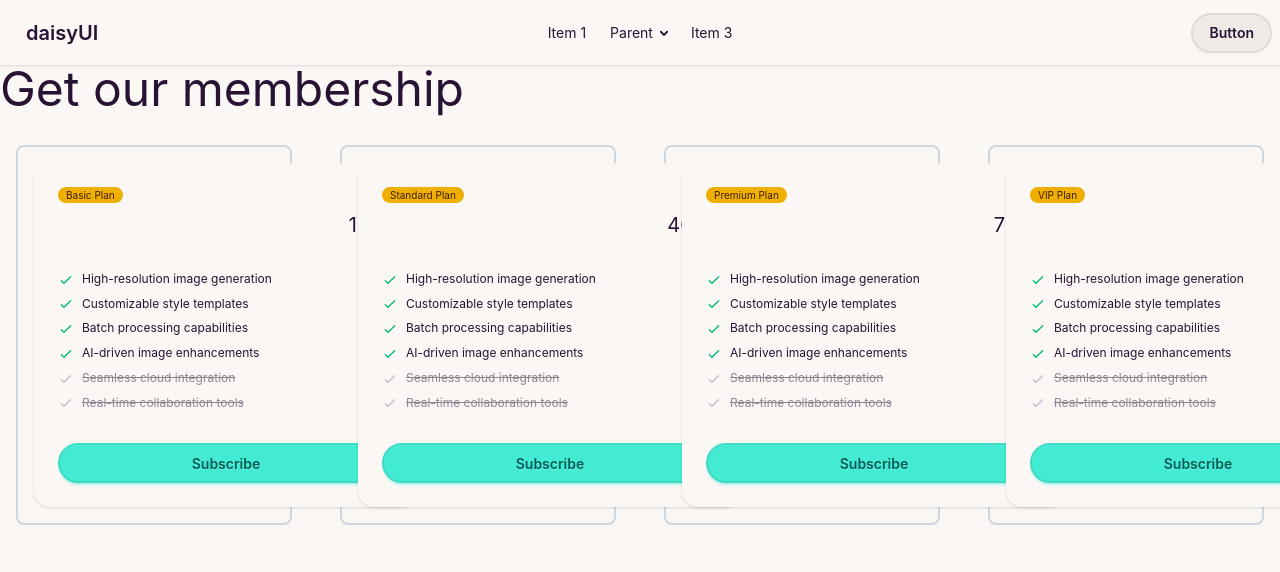
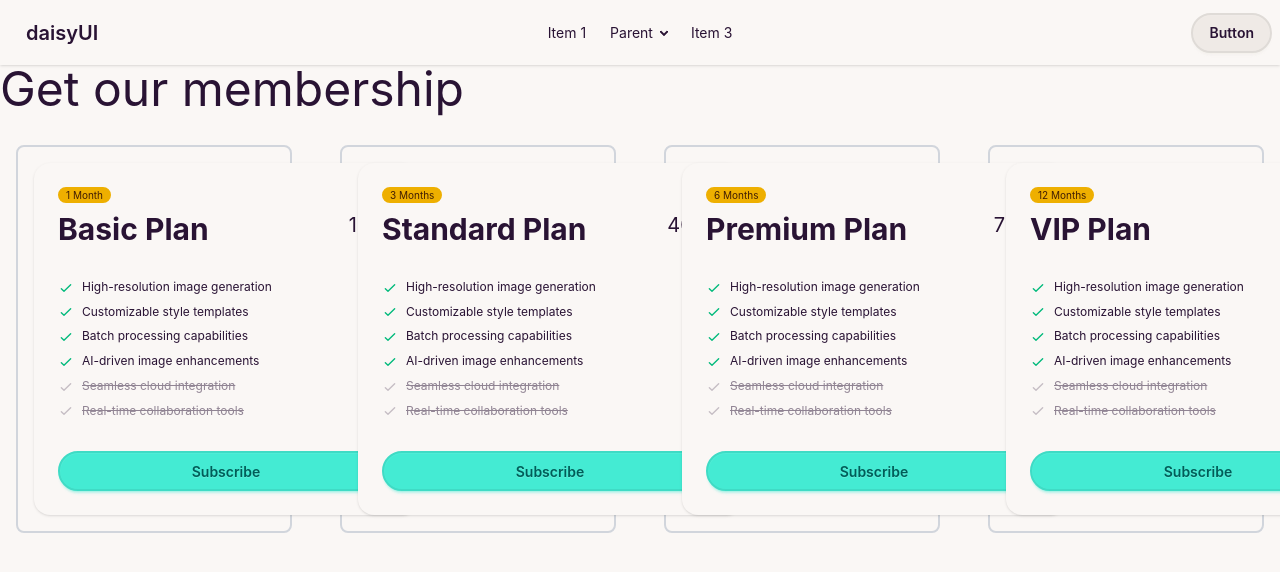
Before and after one commit to mdalihasanriyad/Another-Mode, a React (Vite) app: page / in a window 1280 px wide. Shown: the top 572 px of the page. Built offline with nearby package versions, Linux system fonts and the light colour scheme.

Commit message:
card edit

```diff
--- a/src/components/PricingCart.jsx
+++ b/src/components/PricingCart.jsx
@@ -1,14 +1,14 @@
 import React from "react";
 
 const PricingCart = ({ pricing }) => {
-    const { name,title, price, features } = pricing;
+    const { name, price, duration } = pricing;
   return (
     <div className="border-2 border-gray-300 rounded-lg p-4 m-4">
       <div className="card w-96 bg-base-100 shadow-sm">
         <div className="card-body">
-          <span className="badge badge-xs badge-warning">{name}</span>
+          <span className="badge badge-xs badge-warning">{duration}</span>
           <div className="flex justify-between">
-            <h2 className="text-3xl font-bold">{title}</h2>
+            <h2 className="text-3xl font-bold">{name}</h2>
             <span className="text-xl">{price}</span>
           </div>
           <ul className="mt-6 flex flex-col gap-2 text-xs">
```
